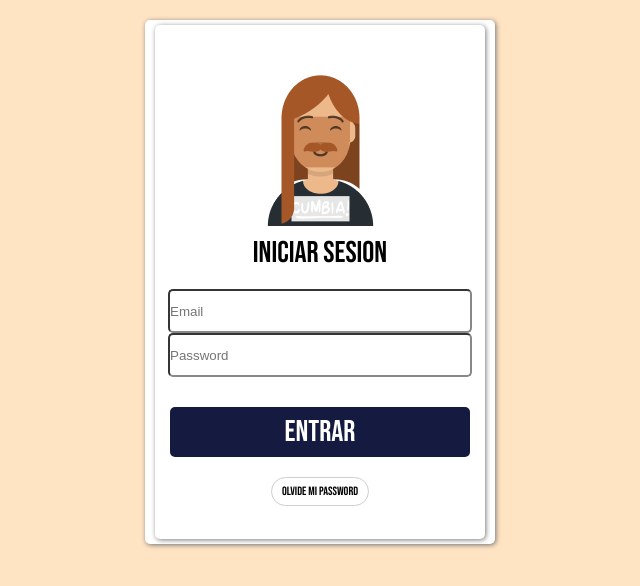
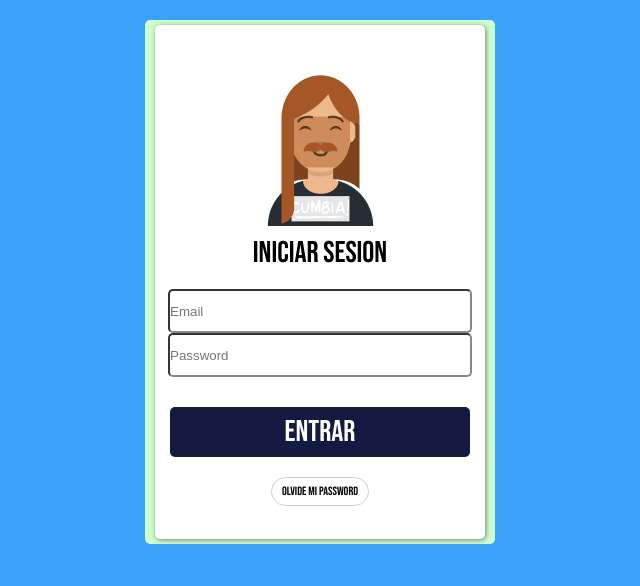
Before and after one commit to nicovillagra/iniciar-sesion-tarea, a plain HTML site: page index.html in a window 1280 px wide. Shown: the whole page, without its empty margins (320-960 px from the left). Drawn offline with Linux system fonts and the light colour scheme.

Commit message:
Modificacion2

```diff
--- a/style.css
+++ b/style.css
@@ -3,13 +3,12 @@
     margin: 0;
 }
 body {
-    background-color: bisque;
+    background-color:#3ca1f9;
 }
 .sectionOne {
     width: 350px;
     height: 524px;
-    background-color: white;
-    box-shadow: 1px 1px 5px rgb(114, 113, 113);
+    background-color: #ceffcc;
     margin-left: auto;
     margin-right: auto;
     margin-top: 20px;
@@ -71,9 +70,6 @@ body {
 .containerThree {
     display: flex;
     align-items: stretch;
-    padding: 10px;
-    width: 100%;
-    height: 50px;
 }
 
 .containerFive {
```
